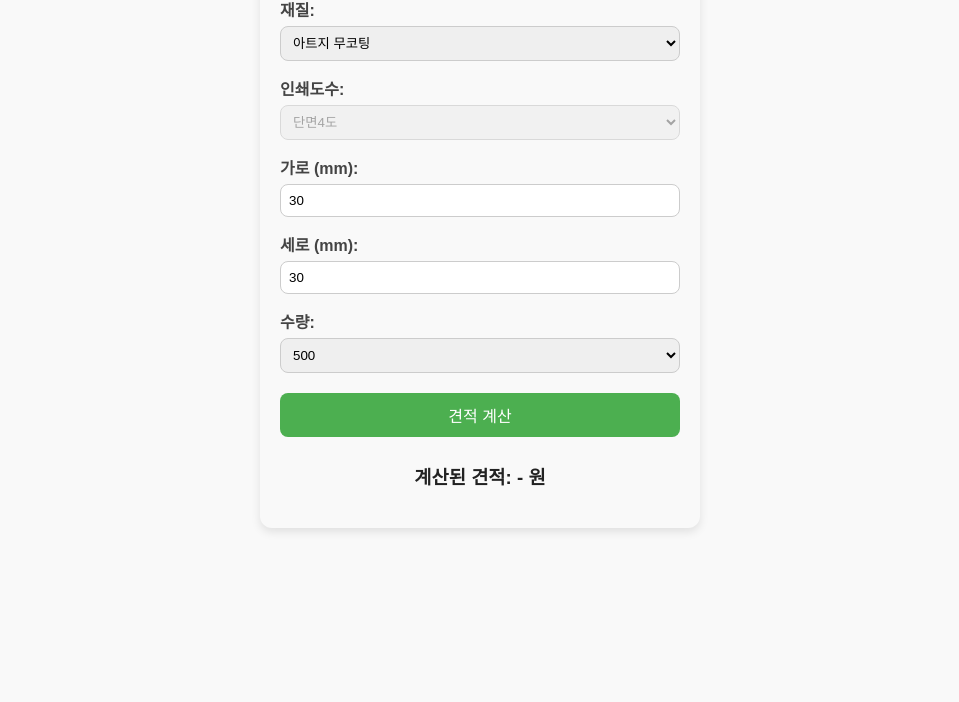
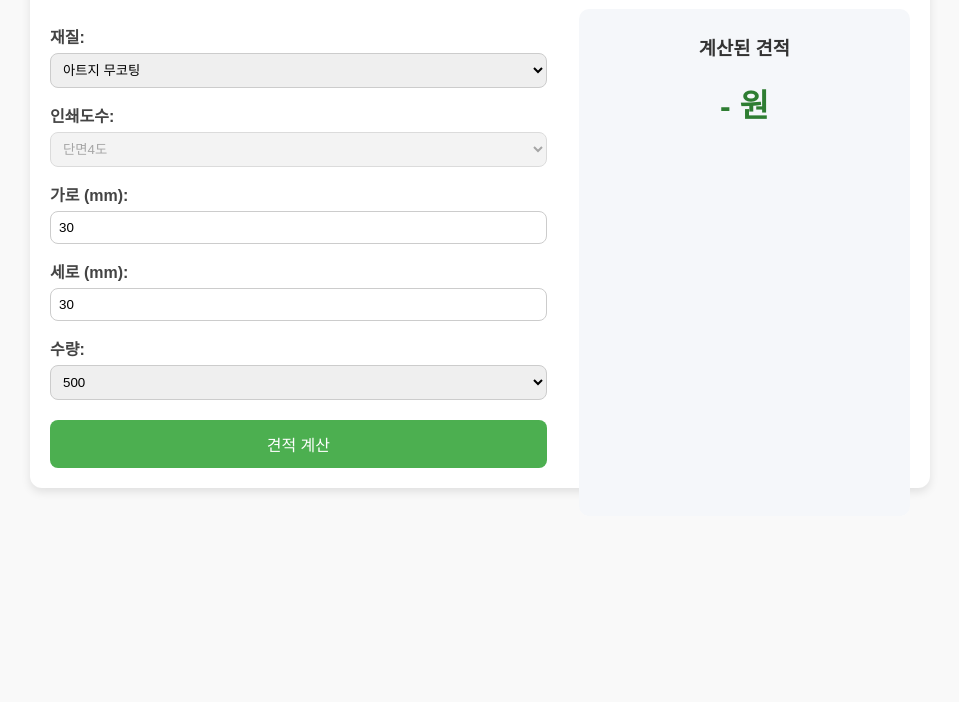
Before and after one commit to dnyprinting/sticker-estimator-rec, a plain HTML site: page index.html in a window 1280 px wide. Shown: the part 98-800 px from the top of the page, without its empty margins (160-1119 px from the left). Drawn offline with Linux system fonts and the light colour scheme.

Commit message:
Add files via upload

```diff
--- a/index.html
+++ b/index.html
@@ -1,33 +1,68 @@
 <!DOCTYPE html>
 <html lang="ko">
 <head>
-  <meta charset="UTF-8">
+  <meta charset="UTF-8" />
+  <meta name="viewport" content="width=device-width, initial-scale=1.0" />
   <title>재단형(사각)스티커 견적</title>
+
   <style>
-    body {
+    body{
       font-family: 'Noto Sans KR', sans-serif;
-      padding: 20px;
-      max-width: 400px;
-      margin: auto;
+      margin: 0;
+      padding: 16px;
       background: #f9f9f9;
+      box-sizing: border-box;
+    }
+
+    .container{
+      width: 100%;
+      max-width: 900px;     /* PC 2열 기준 */
+      margin: 0 auto;
+      background: #fff;
       border-radius: 12px;
       box-shadow: 0 4px 10px rgba(0,0,0,0.1);
+      padding: 20px;
+      box-sizing: border-box;
     }
-    h2 {
+
+    h2{
       text-align: center;
-      color: #333;
+      margin-top: 0;
+      margin-bottom: 20px;
     }
-    label {
+
+    /* ===== 레이아웃 ===== */
+    .layout{
+      display: flex;
+      flex-direction: column;   /* 모바일: 1열 */
+      gap: 20px;
+    }
+
+    .left, .right{
+      width: 100%;
+    }
+
+    /* ===== PC에서 2열 ===== */
+    @media (min-width: 1024px){
+      body{ padding: 32px; }
+
+      .layout{
+        flex-direction: row;
+        gap: 32px;
+      }
+
+      .left{ flex: 1.2; }
+      .right{ flex: 0.8; }
+    }
+
+    label{
       display: block;
       margin-top: 15px;
       font-weight: bold;
       color: #444;
     }
-    .print-color-option {
-      color: orange;
-      font-weight: bold;
-    }
-    select, input {
+
+    select, input{
       width: 100%;
       padding: 8px;
       margin-top: 5px;
@@ -35,10 +70,16 @@
       border-radius: 8px;
       box-sizing: border-box;
     }
-    button {
+
+    .print-color-option{
+      color: orange;
+      font-weight: bold;
+    }
+
+    button{
       margin-top: 20px;
       width: 100%;
-      padding: 10px;
+      padding: 12px;
       background-color: #4CAF50;
       color: white;
       border: none;
@@ -46,23 +87,46 @@
       font-size: 16px;
       cursor: pointer;
     }
-    button:hover {
+
+    button:hover{
       background-color: #45a049;
     }
-    h3 {
-      margin-top: 25px;
+
+    /* ===== 결과 카드 ===== */
+    .result-box{
+      background: #f5f7fa;
+      border-radius: 10px;
+      padding: 24px;
       text-align: center;
-      color: #222;
+      height: 100%;
     }
-    #note {
-      text-align: center;
+
+    .result-box h3{
+      margin-top: 0;
+      color: #333;
+    }
+
+    .price{
+      font-size: 32px;
+      font-weight: bold;
+      color: #2e7d32;
+      margin: 20px 0;
+    }
+
+    #note{
       color: red;
+      margin: 0;
     }
   </style>
 </head>
+
 <body>
+  <div class="container">
     <h2>재단형(사각)스티커 견적</h2>
 
+    <div class="layout">
+      <!-- 왼쪽: 입력 -->
+      <div class="left">
         <label>재질:
           <select id="material">
             <option value="아트지 무코팅">아트지 무코팅</option>
@@ -104,9 +168,18 @@
         </label>
 
         <button onclick="calculate()">견적 계산</button>
+      </div>
 
-  <h3>계산된 견적: <span id="result">-</span> 원</h3>
+      <!-- 오른쪽: 결과 -->
+      <div class="right">
+        <div class="result-box">
+          <h3>계산된 견적</h3>
+          <div class="price"><span id="result">-</span> 원</div>
           <p id="note"></p>
+        </div>
+      </div>
+    </div>
+  </div>
 
   <script>
     const multiplierTable = {
@@ -129,21 +202,14 @@
       "크라프트지": {500: 0, 1000: 28600, 2000: 43100, 3000: 57600, 4000: 72100, 5000: 86600, 6000: 101100, 8000: 130100, 10000: 159100}
     };
 
-    function calculate() {
+    function calculate(){
       const material = document.getElementById("material").value;
       const quantity = parseInt(document.getElementById("quantity").value);
       const width = parseFloat(document.getElementById("width").value);
       const height = parseFloat(document.getElementById("height").value);
 
-      let alertMessages = [];
-      if (width < 30 || width > 510) {
-        alertMessages.push("가로사이즈는 30~510mm까지입니다.");
-      }
-      if (height < 30 || height > 760) {
-        alertMessages.push("세로사이즈는 30~760mm까지입니다.");
-      }
-      if (alertMessages.length > 0) {
-        alert(alertMessages.join("\n"));
+      if (width < 30 || width > 510 || height < 30 || height > 760){
+        alert("사이즈 범위를 확인해주세요.");
         return;
       }
 
@@ -155,7 +221,6 @@
       finalPrice = Math.ceil(finalPrice * 1.1 / 100) * 100;
 
       document.getElementById("result").innerText = finalPrice.toLocaleString();
-      document.getElementById("note").innerText = "";
     }
   </script>
 </body>
```
Lines whose indentation alone changed are shown as unchanged.
